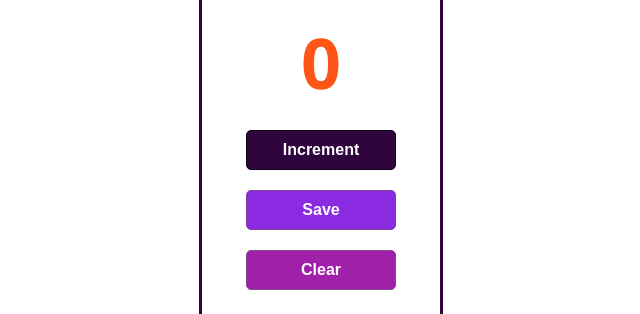
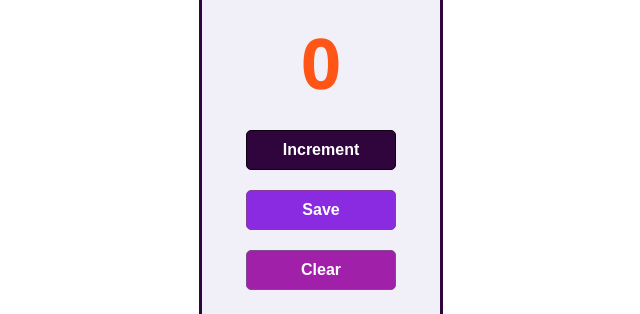
Before and after one commit to Yoluwo/peopleCounterApp, a plain HTML site: page index.html in a window 1280 px wide. Shown: the part 276-590 px from the top of the page, without its empty margins (319-959 px from the left). Drawn offline with Linux system fonts and the light colour scheme.

Commit message:
updated css

```diff
--- a/index.css
+++ b/index.css
@@ -14,7 +14,7 @@ body {
 
 #container {
     display: block;
-    background-color: #fff;
+    background-color: #f1eff7;
     max-width: min-content;
     margin: auto;
     border: #30043d 3px solid;
```
